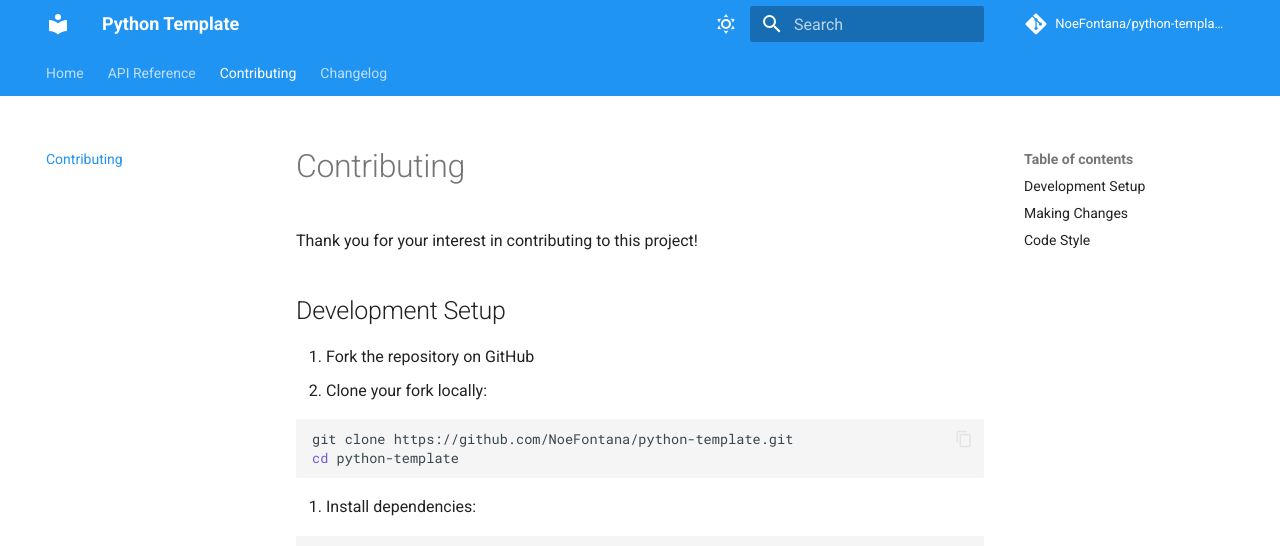
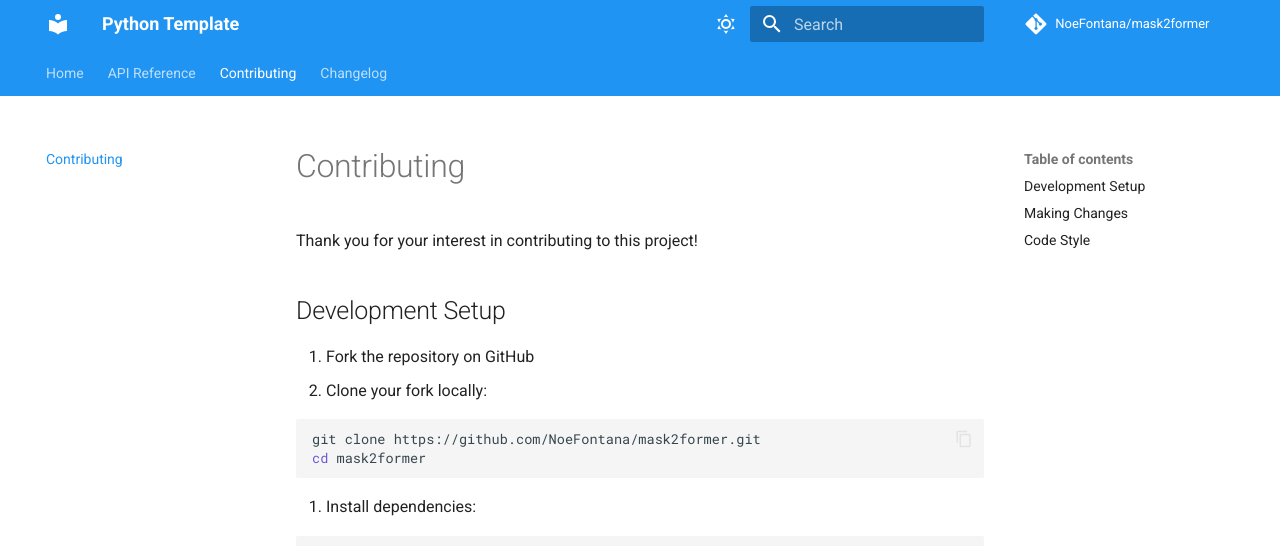
Before and after one commit to NoeFontana/mask2former, an MkDocs documentation site: the page built from docs/contributing.md, in a window 1280 px wide and 900 px high. Shown: the top 546 px of the window. Built offline with MkDocs 1.6.1 and Material for MkDocs 9.7.7, drawn with Linux system fonts in a browser that asks for light colours; comment, search, counter and statistics services are not loaded.

Commit message:
refactor(repo): convert mentions of python-template to mask2former

````diff
--- a/docs/contributing.md
+++ b/docs/contributing.md
@@ -8,8 +8,8 @@ Thank you for your interest in contributing to this project!
 2. Clone your fork locally:
 
    ```bash
-   git clone https://github.com/NoeFontana/python-template.git
-   cd python-template
+   git clone https://github.com/NoeFontana/mask2former.git
+   cd mask2former
    ```
 
 3. Install dependencies:
--- a/mkdocs.yml
+++ b/mkdocs.yml
@@ -1,8 +1,8 @@
 site_name: Python Template
 site_description: A modern Python project template with best practices and tooling
-site_url: https://NoeFontana.github.io/python-template/
-repo_url: https://github.com/NoeFontana/python-template
-repo_name: NoeFontana/python-template
+site_url: https://NoeFontana.github.io/mask2former/
+repo_url: https://github.com/NoeFontana/mask2former
+repo_name: NoeFontana/mask2former
 
 theme:
   name: material
````
Also changed, not shown: README.md (+5 -17 lines), docs/index.md (+1 -1 lines), docs/reference.md (+1 -1 lines), pyproject.toml (+6 -6 lines), 3 other files.
